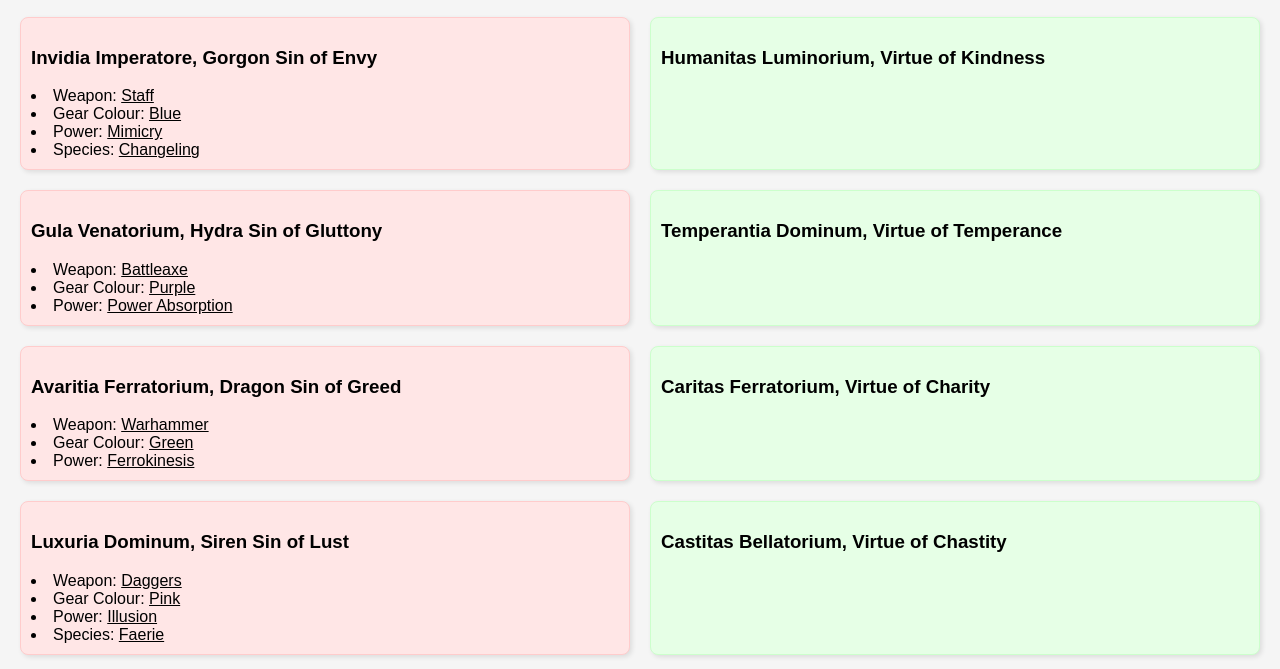
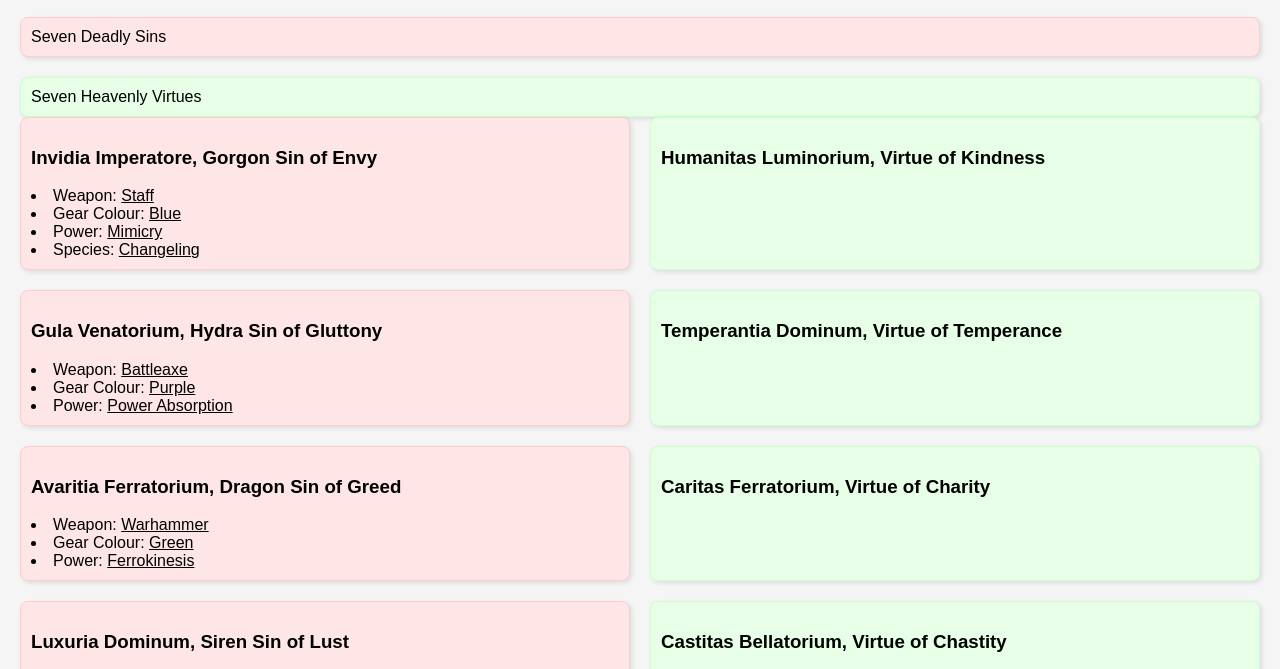
Before and after one commit to JactusTheCactus/concordium-wiki, a plain HTML site: page character-cards/index.html in a window 1280 px wide. Shown: the part 60-729 px from the top of the page. Drawn offline with Linux system fonts and the light colour scheme.

Commit message:
Update index.html

```diff
--- a/character-cards/index.html
+++ b/character-cards/index.html
@@ -10,6 +10,8 @@
   <div class="flex-container">
     <div class="flex-title">The Concordium</div>
     <div class="flex-columns">
+      <div class="sin">Seven Deadly Sins</div>
+      <div class="virtue">Seven Heavenly Virtues</div>
     </div>
     <div class="flex-columns" id="pairs-container">
       <!-- Dynamic content will be inserted here -->
```
